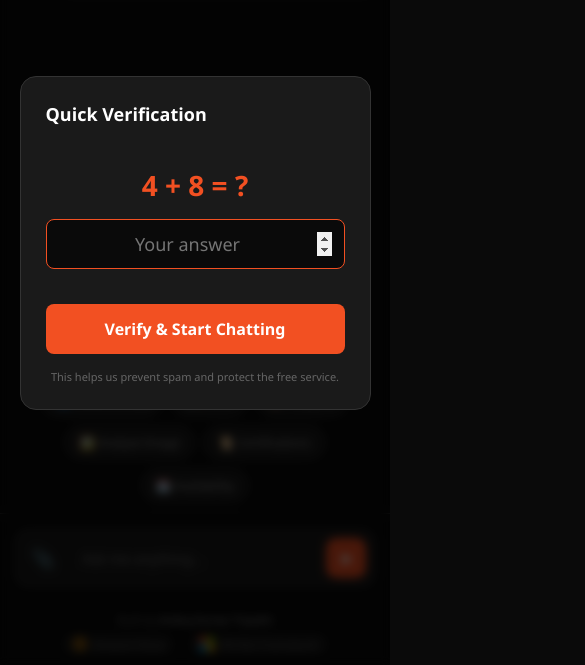
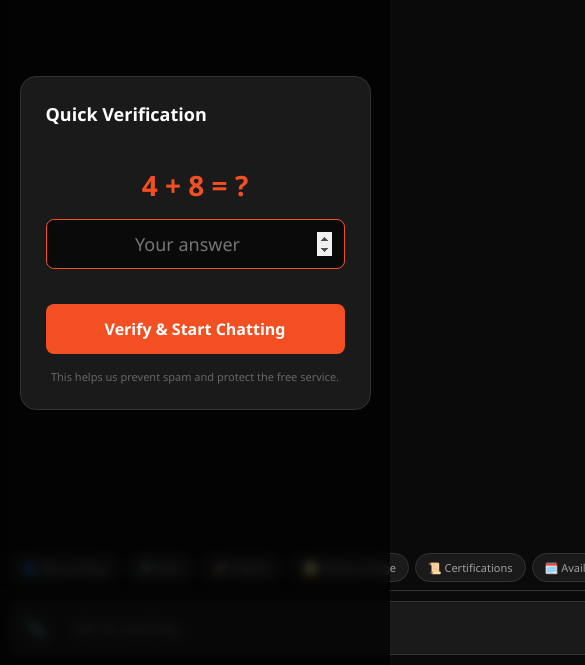
Before and after one commit to Ambuj123-lab/ambuj-ms-bot-framework, a website: page public/index.html in a window 390 px wide. Shown: the part 179-844 px from the top of the page, 585 px wide, since content can reach past the window. Drawn offline with nearby package versions, Linux system fonts and the light colour scheme.

Commit message:
fix: Mobile widget optimization - horizontal chips, hidden footer

```diff
--- a/public/index.html
+++ b/public/index.html
@@ -629,66 +629,96 @@
             color: var(--text-muted);
         }
 
-        /* Mobile Responsive */
+        /* Mobile Responsive - Optimized for Widget Embedding */
         @media (max-width: 768px) {
             .floating-branding {
                 display: none;
             }
 
             .header {
-                padding: 12px 15px;
+                padding: 10px 12px;
             }
 
             .logo-img {
-                width: 38px;
-                height: 38px;
+                width: 32px;
+                height: 32px;
             }
 
             .header-info h1 {
+                font-size: 14px;
+            }
+
+            .header-info p {
+                font-size: 10px;
+            }
+
+            .messages {
+                padding: 10px;
+                gap: 10px;
+                flex: 1;
+                min-height: 0;
+            }
+
+            .message {
+                gap: 8px;
+            }
+
+            .avatar {
+                width: 28px;
+                height: 28px;
+                font-size: 14px;
+            }
+
+            .content {
+                padding: 10px 12px;
+                font-size: 13px;
+                line-height: 1.5;
+            }
+
+            /* Horizontal scrollable chips */
+            .quick-actions {
+                padding: 8px 10px;
+                gap: 6px;
+                flex-wrap: nowrap;
+                overflow-x: auto;
+                justify-content: flex-start;
+                -webkit-overflow-scrolling: touch;
+                scrollbar-width: none;
+            }
+
+            .quick-actions::-webkit-scrollbar {
+                display: none;
+            }
+
+            .chip {
+                padding: 6px 12px;
+                font-size: 11px;
+                white-space: nowrap;
+                flex-shrink: 0;
+            }
+
+            .input-area {
+                padding: 10px;
+            }
+
+            .input-container {
+                padding: 6px;
+            }
+
+            .text-input {
+                font-size: 13px;
+                padding: 8px;
+            }
+
+            .send-btn {
+                width: 36px;
+                height: 36px;
                 font-size: 16px;
             }
 
-            .messages {
-                padding: 15px;
-                gap: 15px;
-            }
-
-            .message {
-                gap: 10px;
-            }
-
-            .avatar {
-                width: 35px;
-                height: 35px;
-                font-size: 16px;
-            }
-
-            .content {
-                padding: 12px 14px;
-                font-size: 14px;
-            }
-
-            .quick-actions {
-                padding: 0 15px 10px;
-                gap: 8px;
-            }
-
-            .chip {
-                padding: 8px 14px;
-                font-size: 12px;
-            }
-
-            .input-area {
-                padding: 15px;
-            }
-
-            .text-input {
-                font-size: 14px;
-            }
-
+            /* Hide footer on mobile for more space */
             .footer {
-                padding: 10px;
-                font-size: 11px;
+                display: none;
             }
         }
 
```
